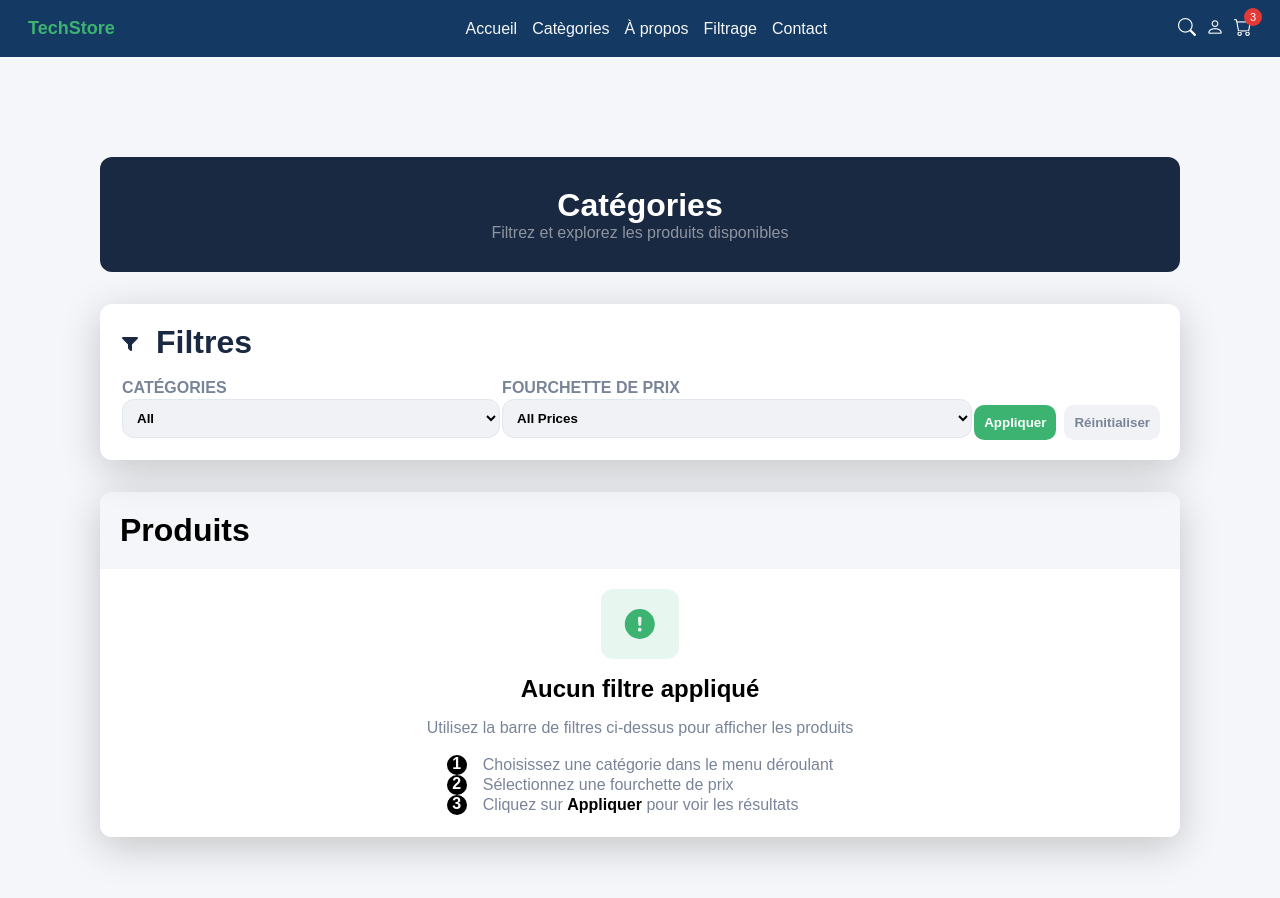
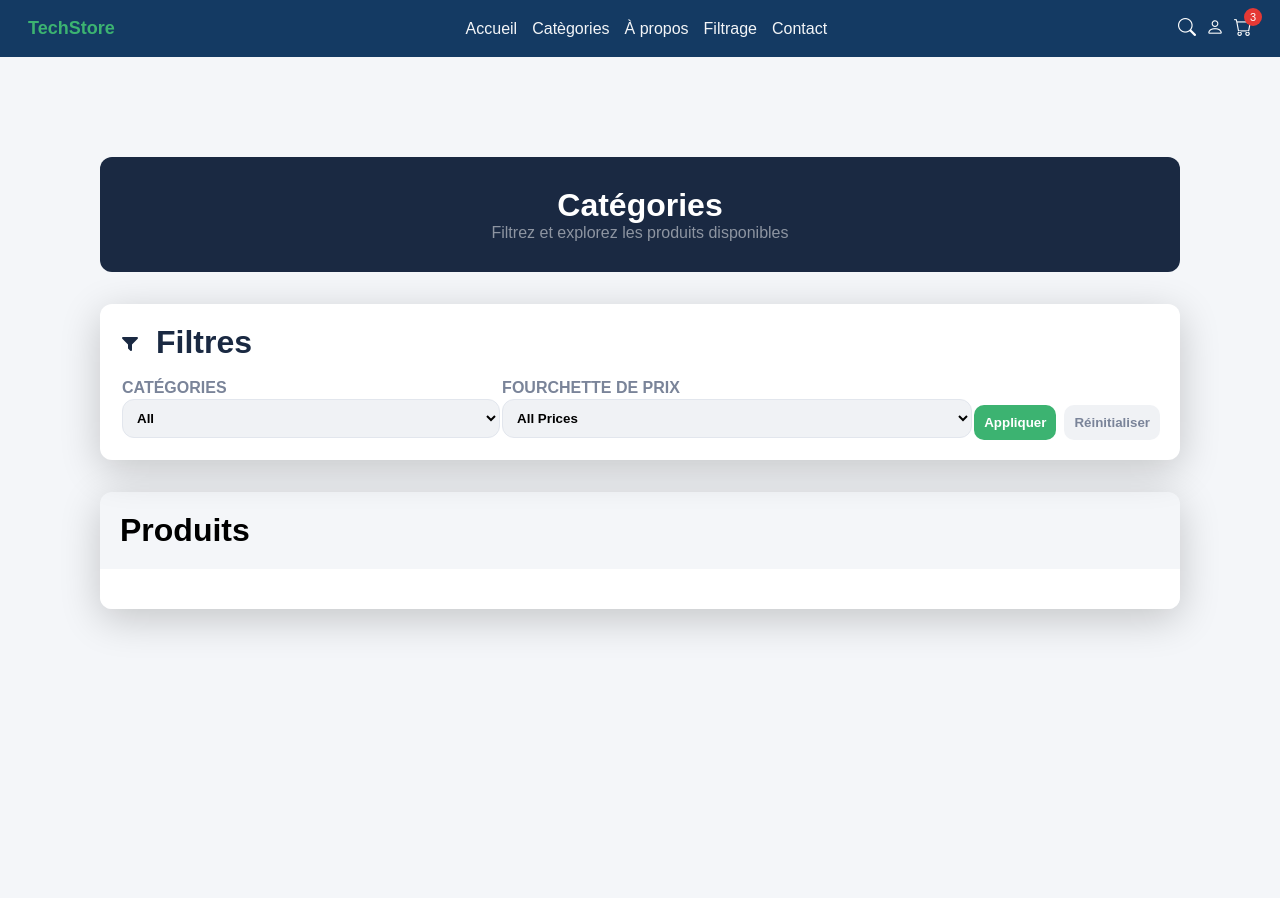
Before and after one commit to elmalkimohammed/E-Commerce-PFA-2026, a React (Vite) app in the folder Front-End/: page /CategoryPage in a window 1280 px wide. Both pictures are taken after a click on the button "Appliquer". Shown: the top 898 px of the page. After the commit the page ends 800 px from the top, so only its background shows below. Built offline with nearby package versions, Linux system fonts and the light colour scheme.

Commit message:
Front-End : Made The Page Ready To Display The Correct Components According To The State Of The Clicked On Button 'Appliquer'

```diff
--- a/Front-End/src/Components/CategoryPage/ProductRow.jsx
+++ b/Front-End/src/Components/CategoryPage/ProductRow.jsx
@@ -1,6 +1,6 @@
 import "../styles/productRow.css"
 
-function ProductRow({ prodName , prodDesc , prodPrice }) {
+function ProductRow({ prodName , prodCateg , prodPrice }) {
     return(
         <>
             <div className="prodRox">
@@ -8,7 +8,7 @@ function ProductRow({ prodName , prodDesc , prodPrice }) {
                     <img src="" alt="Image De Produit" />
                     <div className="desc_name">
                         <h1>{ prodName }</h1>
-                        <p>{ prodDesc }</p>
+                        <p>{ prodCateg }</p>
                     </div>
                 </div>
                 <div className="rightInfos">
--- /dev/null
+++ b/Front-End/src/Components/CategoryPage/ProductsSections.jsx
@@ -0,0 +1,25 @@
+
+
+function ProductsSection() {
+
+    const mockData = [
+        { name: "Wireless Noise-Cancelling Headphones", category: "Electronics", price: 79.99 },
+        { name: "Running Shoes Pro X", category: "Sports", price: 59.99 },
+        { name: "Smart Coffee Maker", category: "Home & Garden", price: 49.99 },
+        { name: "The Art of Clean Code", category: "Books", price: 24.99 },
+        { name: "Mechanical Keyboard TKL", category: "Electronics", price: 129.99 }
+    ]
+
+    /* Show The Tips Component First Before Starting The Filter Process */
+        return(
+        <div className="dispSection">
+            <h1 style={{ color: "black", textAlign: "start", padding: "20px" }}>Produits</h1>
+            <section style={{ backgroundColor: "#fff", borderBottomRightRadius: "12px", borderBottomLeftRadius: "12px"}}>
+
+            </section>
+            <footer></footer>
+        </div>
+    )
+}
+
+export default ProductsSection
--- a/Front-End/src/Components/CategoryPage/ToolBoxFiltering.jsx
+++ b/Front-End/src/Components/CategoryPage/ToolBoxFiltering.jsx
@@ -2,7 +2,7 @@ import "../styles/toolBoxFiltering.css"
 import { FontAwesomeIcon } from '@fortawesome/react-fontawesome'
 import { faFilter } from '@fortawesome/free-solid-svg-icons'
 
-function ToolBoxFiltering() {
+function ToolBoxFiltering({ buttonState }) {
     return(
         <div className="toolBoxSection">
             <div className="title">
@@ -42,8 +42,8 @@ function ToolBoxFiltering() {
                     </tbody>
                 </table>
                 <div className="actions">
-                    <button>Appliquer</button>
-                    <button>Réinitialiser</button>
+                    <button onClick={ () => buttonState(true) }>Appliquer</button>
+                    <button onClick={ () => buttonState(false) }>Réinitialiser</button>
                 </div>
             </div>
         </div>
--- a/Front-End/src/pages/CategoryPage.jsx
+++ b/Front-End/src/pages/CategoryPage.jsx
@@ -1,18 +1,24 @@
 import TopNav from "../Components/navbarComponent/TopNav"
 import HeaderTitle from "../Components/CategoryPage/HeaderTitle"
 import ToolBoxFiltering from "../Components/CategoryPage/toolBoxFiltering"
-import DisplaySection from "../Components/CategoryPage/DisplaySection"
-
+import TipsSection from "../Components/CategoryPage/TipsSection"
+import ProductsSection from "../Components/CategoryPage/productsSections"
 import "./Styles/categoryPage.css"
 
+import { useState } from "react"
+
 function CategoryPage() {
+
+    const [ buttonState , setButtonState ] = useState(false)
+
     return(
         <>
             <TopNav/>
             <div className="filterContainer">
                 <HeaderTitle/>
-                <ToolBoxFiltering/>
-                <DisplaySection/>
+                <ToolBoxFiltering buttonState={ setButtonState }/>
+                { !buttonState && <TipsSection/> }
+                { buttonState && <ProductsSection buttonState={ setButtonState }/> }
             </div>
         </>
     )
```
Also changed, not shown: Front-End/src/Components/CategoryPage/TipsSection.jsx (renamed from Front-End/src/Components/CategoryPage/DisplaySection.jsx, +6 -4 lines), Front-End/src/Components/styles/tipsSection.css (renamed from Front-End/src/Components/styles/displaySection.css).
